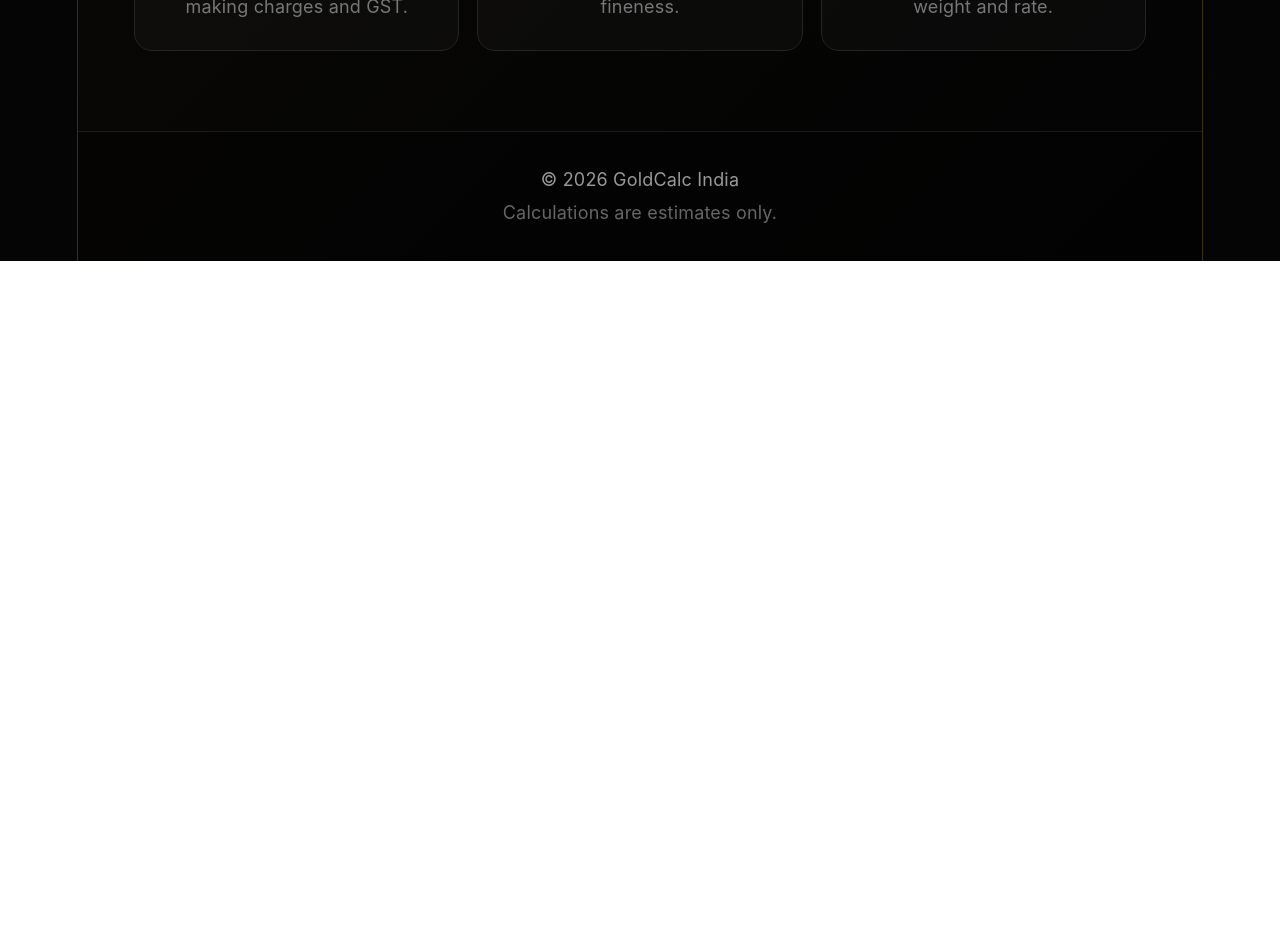
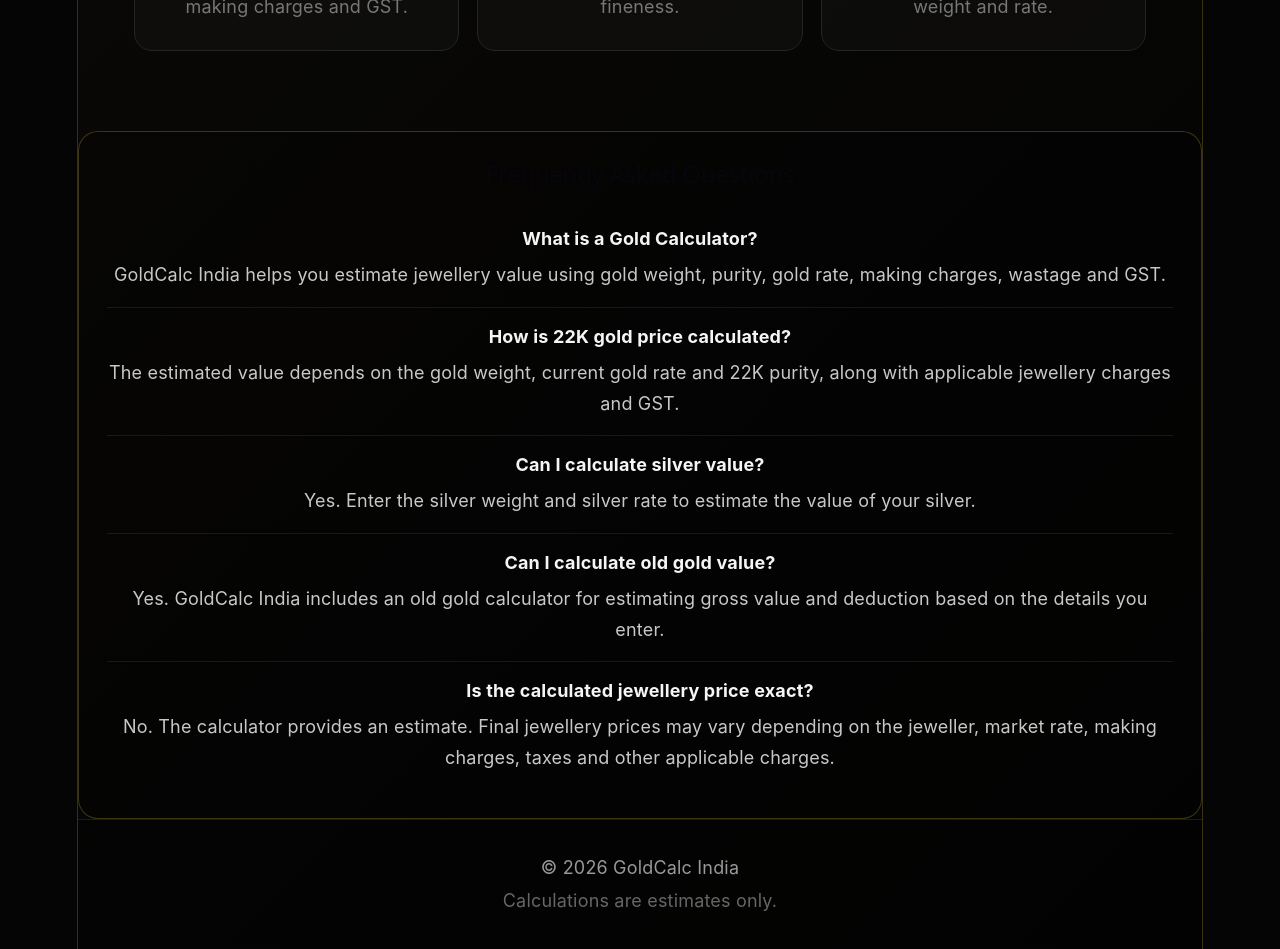
Before and after one commit to indialoopofficial-ctrl/goldcalc-india, a React (Vite) app: page / in a window 1280 px wide. Shown: the part 3040-3989 px from the top of the page. Before the commit the page ends 3301 px from the top, so only its background shows below. Built offline with nearby package versions, Linux system fonts and the light colour scheme; no server answers.

Commit message:
Add SEO FAQ section and premium styling

```diff
--- a/src/App.css
+++ b/src/App.css
@@ -529,3 +529,43 @@
     width: 100%;
   }
 }
+
+/* Premium FAQ Section */
+.faq {
+  margin-top: 32px;
+  padding: 28px;
+  border: 1px solid rgba(212, 175, 55, 0.28);
+  border-radius: 20px;
+  background: rgba(0, 0, 0, 0.22);
+}
+
+.faq h2 {
+  margin-bottom: 22px;
+}
+
+.faq-item {
+  padding: 16px 0;
+  border-bottom: 1px solid rgba(255, 255, 255, 0.08);
+}
+
+.faq-item:last-child {
+  border-bottom: none;
+}
+
+.faq-item h3 {
+  margin: 0 0 8px;
+  font-size: 1rem;
+}
+
+.faq-item p {
+  margin: 0;
+  line-height: 1.7;
+  opacity: 0.82;
+}
+
+@media (max-width: 600px) {
+  .faq {
+    padding: 20px 16px;
+    border-radius: 16px;
+  }
+}
--- a/src/App.jsx
+++ b/src/App.jsx
@@ -483,6 +483,51 @@
         </div>
       </section>
 
+      <section className="faq">
+        <h2>Frequently Asked Questions</h2>
+
+        <div className="faq-item">
+          <h3>What is a Gold Calculator?</h3>
+          <p>
+            GoldCalc India helps you estimate jewellery value using gold weight,
+            purity, gold rate, making charges, wastage and GST.
+          </p>
+        </div>
+
+        <div className="faq-item">
+          <h3>How is 22K gold price calculated?</h3>
+          <p>
+            The estimated value depends on the gold weight, current gold rate
+            and 22K purity, along with applicable jewellery charges and GST.
+          </p>
+        </div>
+
+        <div className="faq-item">
+          <h3>Can I calculate silver value?</h3>
+          <p>
+            Yes. Enter the silver weight and silver rate to estimate the value
+            of your silver.
+          </p>
+        </div>
+
+        <div className="faq-item">
+          <h3>Can I calculate old gold value?</h3>
+          <p>
+            Yes. GoldCalc India includes an old gold calculator for estimating
+            gross value and deduction based on the details you enter.
+          </p>
+        </div>
+
+        <div className="faq-item">
+          <h3>Is the calculated jewellery price exact?</h3>
+          <p>
+            No. The calculator provides an estimate. Final jewellery prices
+            may vary depending on the jeweller, market rate, making charges,
+            taxes and other applicable charges.
+          </p>
+        </div>
+      </section>
+
       <footer>
         <p>© 2026 GoldCalc India</p>
         <p>Calculations are estimates only.</p>
```
